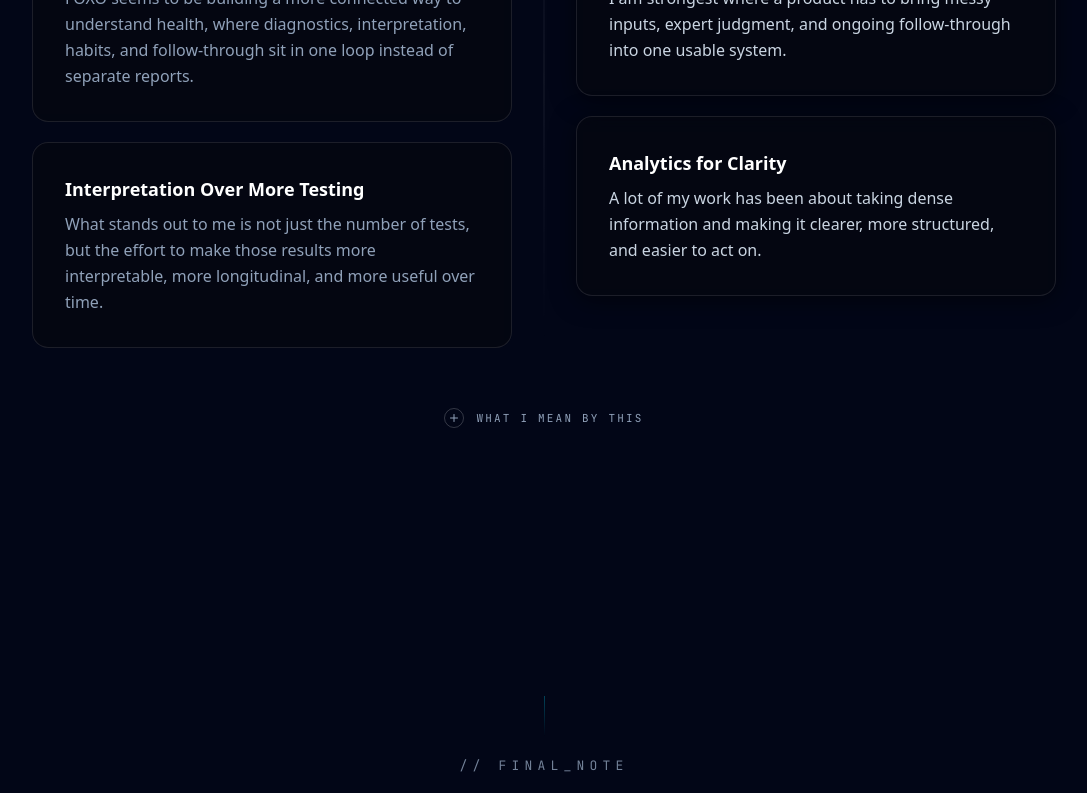
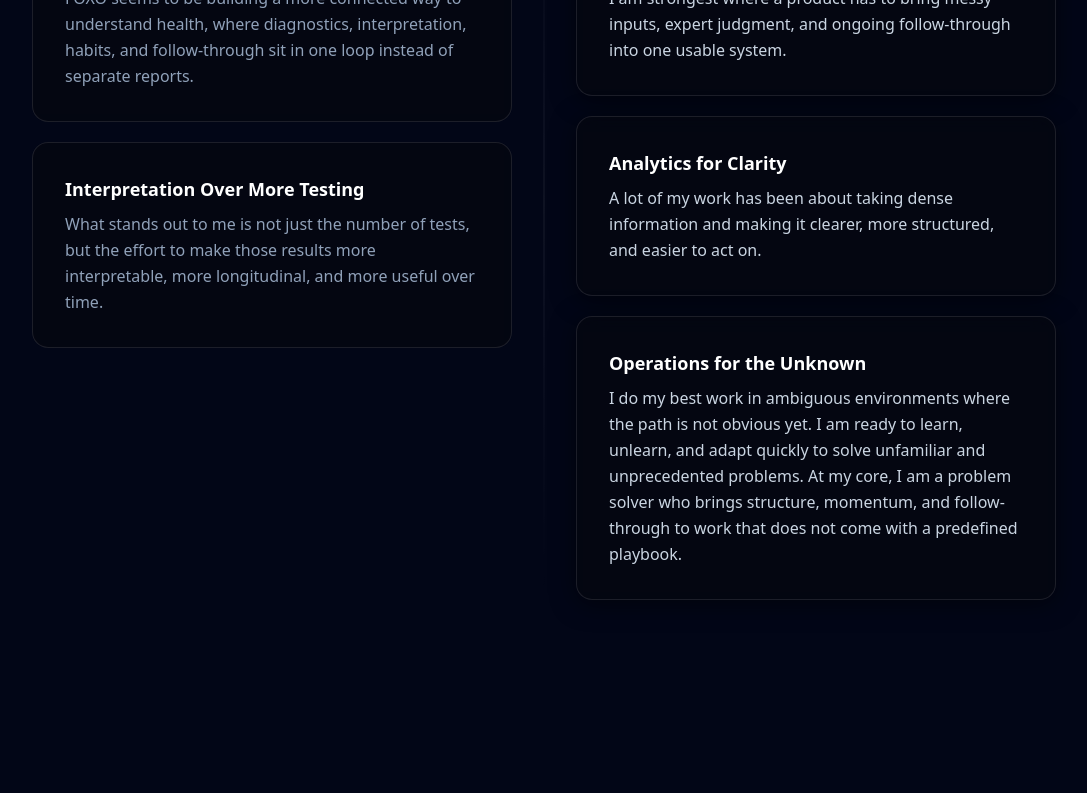
Before and after one commit to tharungajula2/tharungajula, a Next.js app: page / in a window 1280 px wide. Shown: the part 2493-3286 px from the top of the page, without its empty margins (96-1183 px from the left). Built offline with nearby package versions, Linux system fonts and the light colour scheme.

Commit message:
Simplify FOXO Alignment section: remove Deep View, add Operations card

```diff
--- a/components/outreach/AlignmentMatrix.tsx
+++ b/components/outreach/AlignmentMatrix.tsx
@@ -1,22 +1,16 @@
 "use client";
 
-import { useState } from "react";
-import { AlignmentData, AlignmentCard, DeepViewNote } from "@/types/outreach";
+import { AlignmentData, AlignmentCard } from "@/types/outreach";
 import { SectionContainer } from "./SectionContainer";
-import { motion, AnimatePresence } from "framer-motion";
-import { Plus } from "lucide-react";
-import { cn } from "@/lib/utils";
 
 interface AlignmentMatrixProps {
     data: AlignmentData;
 }
 
 export function AlignmentMatrix({ data }: AlignmentMatrixProps) {
-    const [isExpanded, setIsExpanded] = useState(false);
-
     return (
         <SectionContainer id="alignment" align="left">
-            <div className="grid grid-cols-1 lg:grid-cols-2 gap-10 lg:gap-16 relative mb-12">
+            <div className="grid grid-cols-1 lg:grid-cols-2 gap-10 lg:gap-16 relative">
                 {/* Visual Connector Line (Desktop Only) */}
                 <div className="hidden lg:block absolute left-1/2 top-0 bottom-0 w-px bg-gradient-to-b from-transparent via-white/10 to-transparent -translate-x-1/2" />
 
@@ -71,59 +65,6 @@ export function AlignmentMatrix({ data }: AlignmentMatrixProps) {
                     </div>
                 </div>
             </div>
-
-            {/* Deep View Expandable Section */}
-            {data.deepView && (
-                <div className="w-full flex flex-col items-center mt-4">
-                    <button
-                        onClick={() => setIsExpanded(!isExpanded)}
-                        className="group flex items-center gap-3 py-3 px-6 rounded-full hover:bg-white/5 transition-all duration-300"
-                    >
-                        <div className={cn(
-                            "w-5 h-5 rounded-full border border-white/20 flex items-center justify-center transition-transform duration-500",
-                            isExpanded ? "rotate-45 border-cyan-400/40" : ""
-                        )}>
-                            <Plus className={cn(
-                                "w-3 h-3 text-slate-400 group-hover:text-white transition-colors",
-                                isExpanded ? "text-cyan-400" : ""
-                            )} />
-                        </div>
-                        <span className="font-mono text-[10px] md:text-[11px] tracking-[0.2em] uppercase text-slate-400 group-hover:text-slate-200 transition-colors">
-                            {data.deepView.label}
-                        </span>
-                    </button>
-
-                    <AnimatePresence>
-                        {isExpanded && (
-                            <motion.div
-                                initial={{ height: 0, opacity: 0 }}
-                                animate={{ height: "auto", opacity: 1 }}
-                                exit={{ height: 0, opacity: 0 }}
-                                transition={{ duration: 0.6, ease: [0.16, 1, 0.3, 1] }}
-                                className="overflow-hidden w-full max-w-4xl mx-auto"
-                            >
-                                <div className="grid grid-cols-1 md:grid-cols-2 gap-8 md:gap-12 pt-10 pb-8 px-4 md:px-0">
-                                    {data.deepView.blocks.map((block: DeepViewNote, i: number) => (
-                                        <div key={i} className="flex flex-col gap-4">
-                                            <h4 className="font-heading text-sm md:text-base font-bold text-slate-200 tracking-wide">
-                                                {block.title}
-                                            </h4>
-                                            <ul className="space-y-3">
-                                                {block.points.map((point: string, j: number) => (
-                                                    <li key={j} className="flex gap-3 text-[13px] md:text-[14px] text-slate-400 leading-relaxed antialiased">
-                                                        <span className="text-cyan-400/60 font-mono mt-1">•</span>
-                                                        <span>{point}</span>
-                                                    </li>
-                                                ))}
-                                            </ul>
-                                        </div>
-                                    ))}
-                                </div>
-                            </motion.div>
-                        )}
-                    </AnimatePresence>
-                </div>
-            )}
         </SectionContainer>
     );
 }
--- a/data/outreach/foxo.ts
+++ b/data/outreach/foxo.ts
@@ -73,31 +73,10 @@ export const foxoContent: OutreachContent = {
                 {
                     title: "Analytics for Clarity",
                     description: "A lot of my work has been about taking dense information and making it clearer, more structured, and easier to act on."
-                }
-            ]
-        },
-        deepView: {
-            label: "What I Mean By This",
-            blocks: [
-                {
-                    title: "What I think FOXO is really building",
-                    points: [
-                        "A longitudinal health loop, not just a collection of reports",
-                        "Diagnostics only matter if they lead to better decisions over time",
-                        "The real product feels closer to an operating system than a health dashboard",
-                        "Trust seems to come from transparency, cleaner incentives, and careful interpretation",
-                        "AI appears most useful when it supports clinicians and workflows, not when it tries to replace judgment"
-                    ]
                 },
                 {
-                    title: "Where I think I can help",
-                    points: [
-                        "Making dense inputs more structured and easier to work with",
-                        "Building product workflows around interpretation, follow-through, and visibility",
-                        "Helping turn information into something more decision-grade, not just more available",
-                        "Thinking carefully about traceability, usability, and trust",
-                        "Supporting systems that reduce noise instead of adding more of it"
-                    ]
+                    title: "Operations for the Unknown",
+                    description: "I do my best work in ambiguous environments where the path is not obvious yet. I am ready to learn, unlearn, and adapt quickly to solve unfamiliar and unprecedented problems. At my core, I am a problem solver who brings structure, momentum, and follow-through to work that does not come with a predefined playbook."
                 }
             ]
         }
--- a/types/outreach.ts
+++ b/types/outreach.ts
@@ -16,11 +16,6 @@ export interface AlignmentCard {
     icon?: string;
 }
 
-export interface DeepViewNote {
-    title: string;
-    points: string[];
-}
-
 export interface AlignmentData {
     title: string;
     leftSide: {
@@ -30,10 +25,6 @@ export interface AlignmentData {
     rightSide: {
         title: string;
         cards: AlignmentCard[];
-    };
-    deepView?: {
-        label: string;
-        blocks: DeepViewNote[];
     };
 }
 
```
